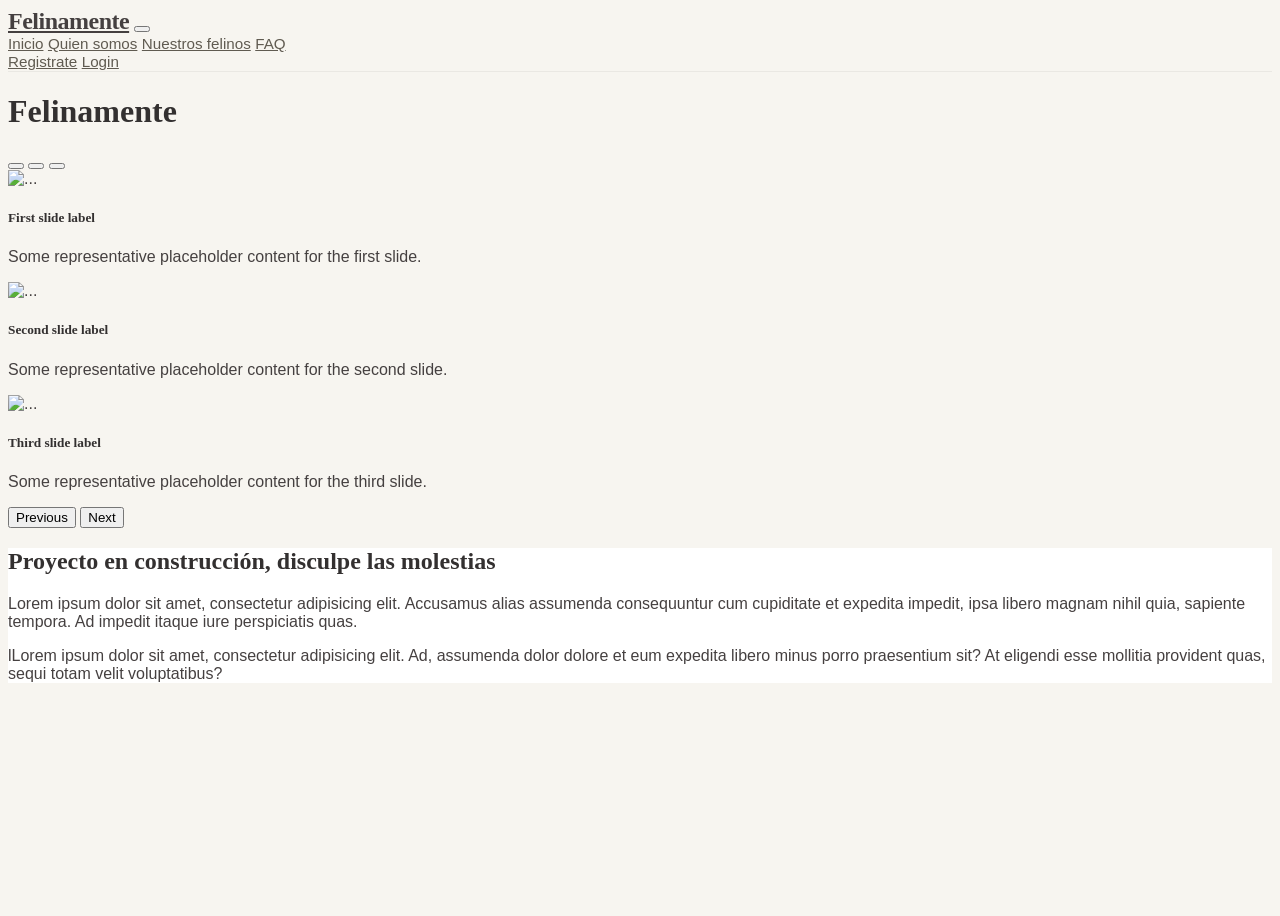
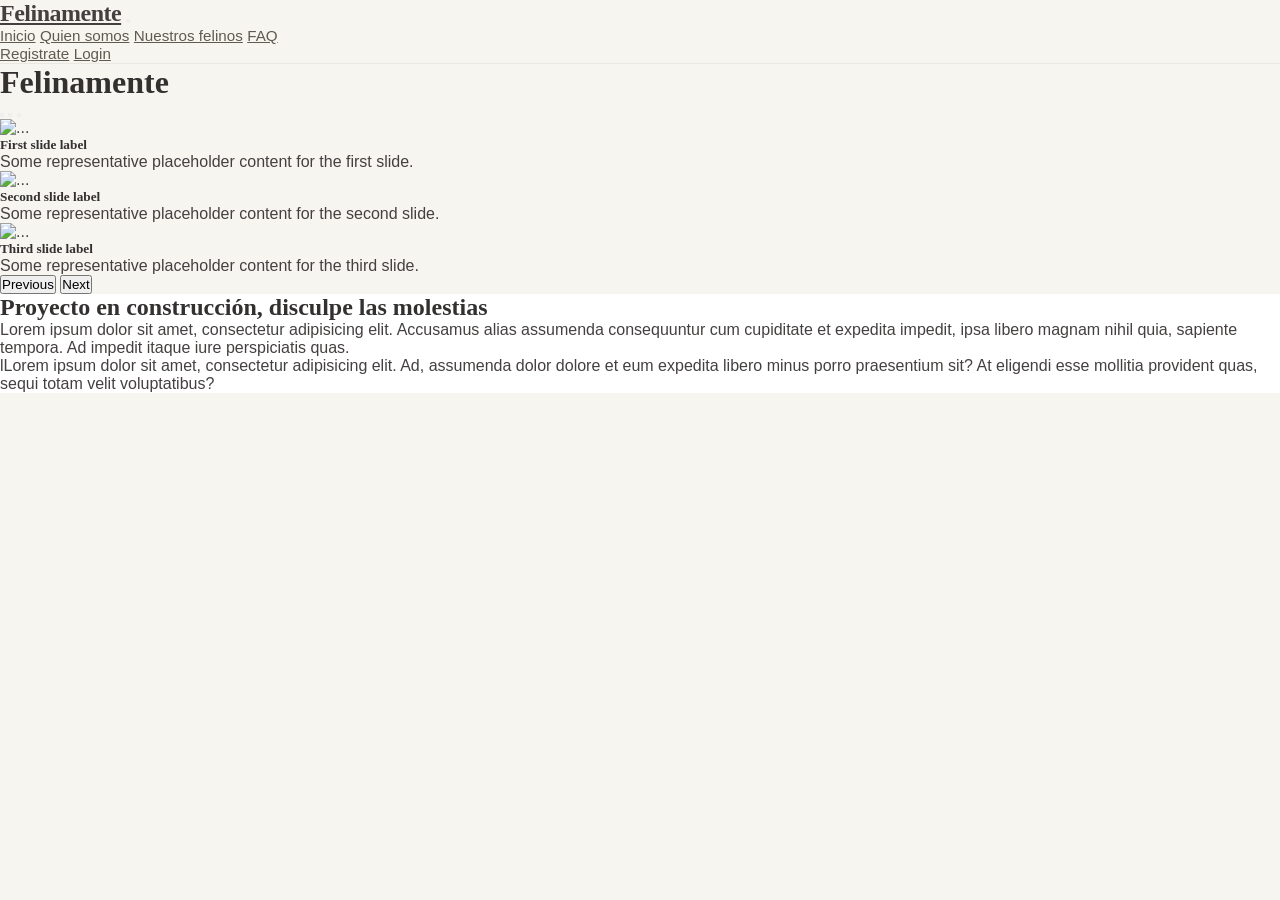

MAS FIXES PERSONALES, PORFA NO TE ROMPAS

--- a/styles/style.css
+++ b/styles/style.css
@@ -1,36 +1,37 @@
-/* Estilos generales - Tema Editorial Lino y Carbón (Warm Light Mode) */
 @import url('https://fonts.googleapis.com/css2?family=Inter:wght@300;400;500;600&family=Lora:ital,wght@0,400;0,600;1,400&display=swap');
 
 :root {
-    --color-principal: #454040; /* Carbón cálido para elementos primarios */
-    --color-principal-hover: #605B51; /* Gris tierra hover */
-    --color-acento1: #D8D365; /* Oro Oliva de acento */
-    --color-acento2: #E6F082; /* Oro Lima brillante */
-    --color-bg: #F7F5F0; /* Fondo lino/crema cálido claro */
-    --color-bg-rgb: 247, 245, 240; /* RGB para opacidades */
-    --color-texto: #454040; /* Carbón cálido para texto general */
-    --color-texto-oscuro: #333030; /* Títulos oscuros */
-    --color-texto-mutado: #605B51; /* Gris tierra para textos secundarios */
-    --color-borde: #eae8e3; /* Bordes suaves */
-    --color-superficie: #ffffff; /* Blanco para tarjetas y modales */
-    --color-secundario: #605B51; /* Gris de estado neutral */
+    --color-principal: #454040;
+    --color-principal-hover: #605B51;
+    --color-acento1: #D8D365;
+    --color-acento2: #E6F082;
+    --color-bg: #F7F5F0;
+    --color-bg-rgb: 247, 245, 240;
+    --color-texto: #454040;
+    --color-texto-oscuro: #333030;
+    --color-texto-mutado: #605B51;
+    --color-borde: #eae8e3;
+    --color-superficie: #ffffff;
+    --color-secundario: #605B51;
 
-    /* Estados de los Felinos */
-    --color-estado-disponible: #E6F082; /* Oro Lima brillante */
-    --color-estado-acogido: #E6F082; /* Oro Lima brillante */
-    --color-estado-adoptado: #D8D365; /* Oro Oliva */
-    --color-estado-enfermo: #605B51; /* Gris de estado neutral */
-    --color-estado-enfermo-texto: #ffffff; /* Texto blanco sobre fondo de enfermo */
+    --color-estado-disponible: #E6F082;
+    --color-estado-acogido: #E6F082;
+    --color-estado-adoptado: #D8D365;
+    --color-estado-enfermo: #605B51;
+    --color-estado-enfermo-texto: #ffffff;
 
-    /* Alertas y Elementos Notificativos */
-    --color-alerta-reserva-bg: rgba(217, 108, 74, 0.1); /* Alerta naranja suave */
-    --color-alerta-reserva-borde: #d96c4a; /* Borde naranja de reserva */
-    --color-alerta-reserva-texto: #d96c4a; /* Texto naranja de reserva */
+    --color-alerta-reserva-bg: rgba(217, 108, 74, 0.1);
+    --color-alerta-reserva-borde: #d96c4a;
+    --color-alerta-reserva-texto: #d96c4a;
 
-    /* Fondos y Bordes Auxiliares */
-    --color-bg-alternativo: #FAF9F6; /* Fondo alternativo claro (para dropdowns y secciones secundarias) */
-    --color-borde-suave: #eaeaea; /* Borde gris muy suave para elementos dinámicos */
-    --color-texto-gris: #666666; /* Gris para textos de descripción secundaria */
+    --color-bg-alternativo: #FAF9F6;
+    --color-borde-suave: #eaeaea;
+    --color-texto-gris: #666666;
+}
+
+* {
+    margin: 0;
+    padding: 0;
 }
 
 body {
@@ -42,7 +43,13 @@ body {
     min-height: 100vh;
 }
 
-h1, h2, h3, h4, h5, h6, .font-serif {
+h1,
+h2,
+h3,
+h4,
+h5,
+h6,
+.font-serif {
     font-family: 'Lora', 'Georgia', serif;
     color: var(--color-texto-oscuro);
 }
@@ -53,6 +60,7 @@ h1, h2, h3, h4, h5, h6, .font-serif {
     backdrop-filter: blur(10px);
     border-bottom: 1px solid var(--color-borde);
 }
+
 .navbar-brand {
     color: var(--color-principal) !important;
     font-family: 'Lora', 'Georgia', serif;
@@ -60,11 +68,13 @@ h1, h2, h3, h4, h5, h6, .font-serif {
     font-size: 1.5rem;
     letter-spacing: -0.5px;
 }
+
 .nav-link {
     color: var(--color-texto-mutado) !important;
     font-weight: 500;
     font-size: 0.95rem;
 }
+
 .nav-link:hover {
     color: var(--color-principal) !important;
 }
@@ -83,10 +93,12 @@ h1, h2, h3, h4, h5, h6, .font-serif {
     display: inline-block;
     text-align: center;
 }
+
 .btn-minimal:hover {
     background-color: var(--color-principal-hover);
     color: var(--color-acento2) !important;
 }
+
 .btn-outline-minimal {
     border: 1px solid var(--color-principal);
     color: var(--color-principal);
@@ -100,6 +112,7 @@ h1, h2, h3, h4, h5, h6, .font-serif {
     text-align: center;
     background: transparent;
 }
+
 .btn-outline-minimal:hover {
     background-color: var(--color-acento2);
     border-color: var(--color-acento2);
@@ -110,6 +123,7 @@ h1, h2, h3, h4, h5, h6, .font-serif {
 .text-accent {
     color: var(--color-principal) !important;
 }
+
 .link-editorial {
     color: var(--color-texto-oscuro);
     font-weight: 500;
@@ -118,6 +132,7 @@ h1, h2, h3, h4, h5, h6, .font-serif {
     padding-bottom: 2px;
     transition: color 0.2s, border-color 0.2s;
 }
+
 .link-editorial:hover {
     color: var(--color-principal-hover);
     border-color: var(--color-principal-hover);
@@ -131,6 +146,7 @@ h1, h2, h3, h4, h5, h6, .font-serif {
     overflow: hidden;
     padding: 0;
 }
+
 .card-editorial img {
     height: 320px;
     object-fit: cover;
@@ -146,6 +162,7 @@ h1, h2, h3, h4, h5, h6, .font-serif {
     padding: 4px 10px;
     border-radius: 20px;
 }
+
 .badge-green {
     background-color: var(--color-acento2);
     color: var(--color-texto-oscuro);
@@ -167,26 +184,32 @@ h1, h2, h3, h4, h5, h6, .font-serif {
     letter-spacing: 1px;
     color: var(--color-texto-oscuro);
     z-index: 10;
-    box-shadow: 2px 2px 10px rgba(0,0,0,0.1);
+    box-shadow: 2px 2px 10px rgba(0, 0, 0, 0.1);
 }
+
 .badge-adoptado {
     background-color: var(--color-estado-adoptado);
 }
+
 .badge-adoptado::before {
     content: '♥ ';
     margin-right: 5px;
 }
+
 .badge-acogido {
     background-color: var(--color-estado-acogido);
 }
+
 .badge-enfermo {
     background-color: var(--color-estado-enfermo);
     color: var(--color-estado-enfermo-texto);
 }
+
 .card-img-container {
     position: relative;
     overflow: hidden;
 }
+
 .img-grayscale {
     filter: grayscale(80%);
     opacity: 0.8;
@@ -195,9 +218,10 @@ h1, h2, h3, h4, h5, h6, .font-serif {
 /* Efectos Modernos */
 .hover-card:hover {
     transform: translateY(-8px);
-    box-shadow: 0 15px 35px rgba(0,0,0,0.06) !important;
+    box-shadow: 0 15px 35px rgba(0, 0, 0, 0.06) !important;
     border-color: var(--color-acento1) !important;
 }
+
 .hover-card:hover .card-img-top {
     transform: scale(1.05);
 }
@@ -226,6 +250,7 @@ h1, h2, h3, h4, h5, h6, .font-serif {
     border-color: var(--color-principal) !important;
     color: var(--color-principal) !important;
 }
+
 .btn-outline-light:hover {
     background-color: var(--color-principal) !important;
     color: var(--color-acento2) !important;
@@ -246,6 +271,7 @@ h1, h2, h3, h4, h5, h6, .font-serif {
         opacity: 0;
         transform: translateY(20px);
     }
+
     to {
         opacity: 1;
         transform: translateY(0);
@@ -267,101 +293,130 @@ h1, h2, h3, h4, h5, h6, .font-serif {
     .hero-premium {
         height: 80vh;
     }
+
     .hero-premium h1 {
         font-size: 2.5rem;
     }
 }
 
 /* Ajustes de Componentes Bootstrap para el Huso Editorial Claro */
-body.bg-light, .bg-light {
+body.bg-light,
+.bg-light {
     background-color: var(--color-bg) !important;
 }
+
 .bg-white {
     background-color: var(--color-superficie) !important;
 }
+
 .text-dark {
     color: var(--color-texto-oscuro) !important;
 }
+
 .text-muted {
     color: var(--color-texto-mutado) !important;
 }
+
 .border {
     border-color: var(--color-borde) !important;
 }
+
 .shadow-sm {
     box-shadow: 0 4px 20px rgba(0, 0, 0, 0.05) !important;
 }
+
 .table-light {
     --bs-table-bg: var(--color-borde) !important;
     --bs-table-color: var(--color-texto-oscuro) !important;
 }
+
 .table {
     color: var(--color-texto) !important;
     border-color: var(--color-borde) !important;
 }
-.table > :not(caption) > * > * {
+
+.table> :not(caption)>*>* {
     background-color: transparent !important;
     color: inherit;
     border-bottom-color: var(--color-borde) !important;
 }
+
 .modal-content {
     background-color: var(--color-superficie) !important;
     color: var(--color-texto-oscuro);
     border: 1px solid var(--color-borde);
 }
-.modal-header, .modal-footer {
+
+.modal-header,
+.modal-footer {
     border-color: var(--color-borde) !important;
 }
-.form-select, .form-control {
+
+.form-select,
+.form-control {
     background-color: var(--color-superficie) !important;
     color: var(--color-texto-oscuro) !important;
     border: 1px solid var(--color-borde) !important;
 }
-.form-select:focus, .form-control:focus {
+
+.form-select:focus,
+.form-control:focus {
     border-color: var(--color-principal) !important;
     box-shadow: 0 0 0 0.25rem rgba(69, 64, 64, 0.15) !important;
 }
+
 .form-label {
     color: var(--color-texto-oscuro) !important;
 }
+
 .dropdown-menu {
     background-color: var(--color-superficie) !important;
     border: 1px solid var(--color-borde) !important;
 }
+
 .dropdown-item {
     color: var(--color-texto) !important;
 }
+
 .dropdown-item:hover {
     background-color: var(--color-bg-alternativo) !important;
     color: var(--color-texto-oscuro) !important;
 }
+
 .dropdown-header {
     color: var(--color-texto-mutado) !important;
     background-color: var(--color-bg-alternativo) !important;
 }
+
 .dropdown-divider {
     border-color: var(--color-borde) !important;
 }
+
 .catalog-hero {
     background: var(--color-bg-alternativo) !important;
     border-bottom: 1px solid var(--color-borde) !important;
 }
+
 .img-thumbnail {
     background-color: var(--color-superficie) !important;
     border-color: var(--color-borde) !important;
 }
+
 .img-thumbnail.thumb-active {
     border-color: var(--color-acento1) !important;
 }
+
 .card {
     background-color: var(--color-superficie) !important;
     border-color: var(--color-borde) !important;
 }
+
 .list-group-item {
     background-color: var(--color-superficie) !important;
     border-color: var(--color-borde) !important;
     color: var(--color-texto) !important;
 }
+
 .list-group-item-action:hover {
     background-color: var(--color-bg-alternativo) !important;
     color: var(--color-texto-oscuro) !important;
